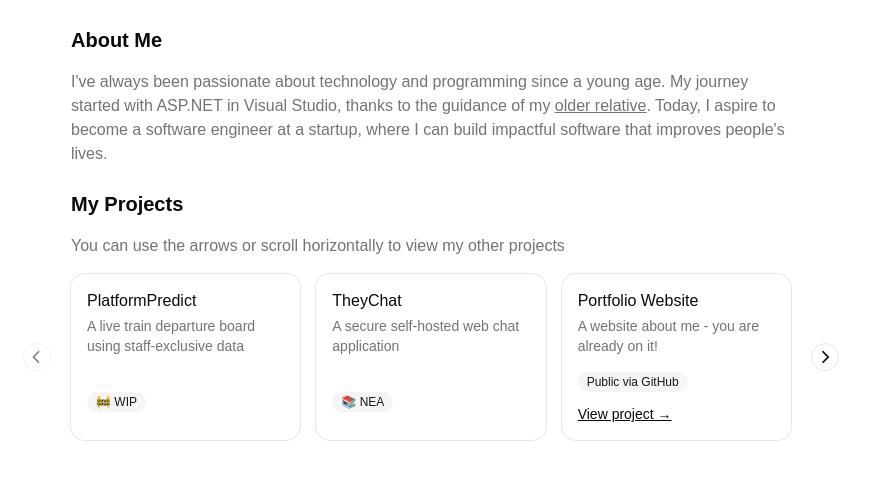
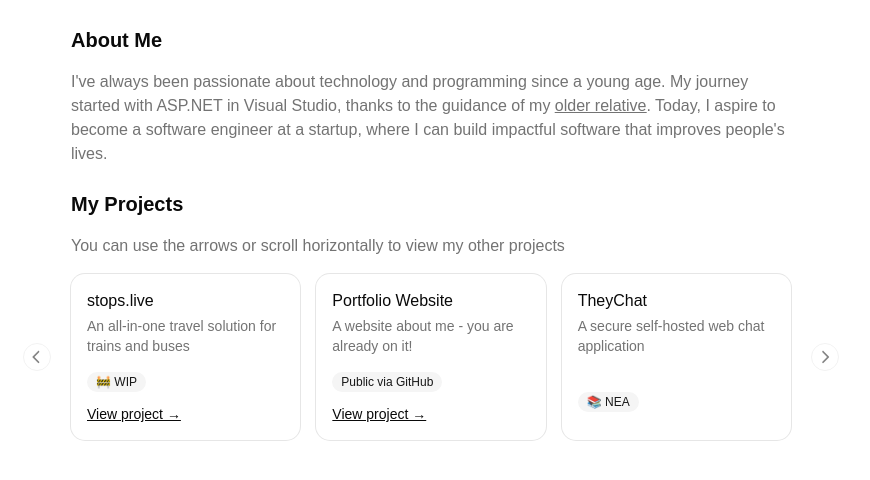
Before and after one commit to Edward-Deakin/Portfolio, an Astro site: page / in a window 1280 px wide. Shown: the part 388-868 px from the top of the page, without its empty margins (209-1079 px from the left). Built offline with nearby package versions, Linux system fonts and the light colour scheme; Astro itself is replaced by a stand-in of ours.

Commit message:
feat: add stops.live to projects and remove PlatformPredict/Bus Tracker

```diff
--- a/src/pages/index.astro
+++ b/src/pages/index.astro
@@ -52,10 +52,9 @@ import {faEnvelope, faEye} from '@fortawesome/free-solid-svg-icons';
             <ProjectCarousel
                     client:visible
                     projects={[
-                        {title: "PlatformPredict", description: "A live train departure board using staff-exclusive data", link: "#", tags: ["🚧 WIP"]},
+                        {title: "stops.live", description: "An all-in-one travel solution for trains and buses", link: "https://stops.live", tags: ["🚧 WIP"]},
+                        {title: "Portfolio Website", description: "A website about me - you are already on it!", link: "https://github.com/Edward-Deakin/Portfolio", tags: ["Public via GitHub"]},
                         {title: "TheyChat", description: "A secure self-hosted web chat application", link: "#", tags: ["📚 NEA"]},
-                        {title: "Portfolio Website", description: "A website about me - you are already on it!", link: "https://github.com/Edward-Deakin/Portfolio", tags: ["Public via GitHub"]},
-                        {title: "Live Bus Map", description: "A live map of all UK trackable buses", link: "#", tags: ["🚧 WIP"]},
                     ]}
             />
         </section>
```
